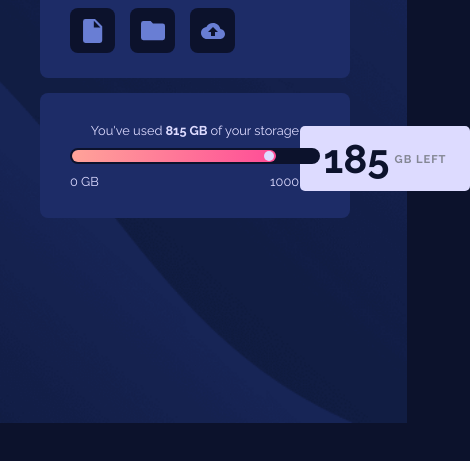
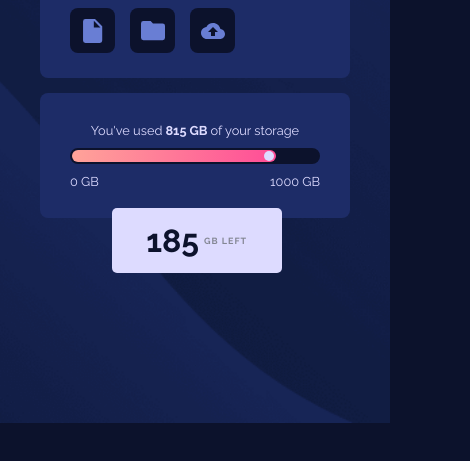
Before and after one commit to zuleykazar/DataStoredComponent, a plain HTML site: page index.html in a window 390 px wide. Shown: the part 359-820 px from the top of the page, 470 px wide, since content can reach past the window. Drawn offline with Linux system fonts and the light colour scheme.

Commit message:
CORREGIDOS DETALLES EN VISTA RESPONSIVE

```diff
--- a/index.html
+++ b/index.html
@@ -30,13 +30,13 @@
 
     </div>
 
-    <div class="box-info">
-        <div class="triangle"></div>
-        <h3>185</h3>
-        <h4>GB LEFT</h4>
-    </div>
+    <div class="box-bar">
 
-    <div class="box-bar">
+        <div class="box-info">
+            <div class="triangle"></div>
+            <h3>185</h3>
+            <h4>GB LEFT</h4>
+        </div>
 
         <div class="text1">
             <p>You've used <h5>815 GB</h5>of your storage</p>
--- a/styles.css
+++ b/styles.css
@@ -56,8 +56,8 @@ body{
 
 .box-info{
     position: absolute;
-    top: 220px;
-    left: 880px;
+    top: -4em;
+    right: 2.4em;
 
     display: flex;
     justify-content: center;
@@ -102,6 +102,7 @@ body{
 }
 
 .box-bar{
+    position: relative;
     align-self: center;
     margin-top: 45px;
 
@@ -193,6 +194,7 @@ body{
     }
 
     .box-bar{
+        position: relative;
         width: 250px;
 
         margin: 0 auto;
@@ -207,8 +209,11 @@ body{
     }
 
     .box-info{
-        top:485px;
-        left: 100px;
+        position: absolute;
+
+        top:9em;
+        left: 5.6em;
+
     }
 
     .triangle{
@@ -239,6 +244,7 @@ body{
     }
 
     .box-bar{
+        position: relative;
         width: 250px;
 
         margin: 0 auto;
@@ -253,8 +259,10 @@ body{
     }
 
     .box-info{
-        top: 485px;
-        left: 300px;
+        position:absolute;
+
+        top:9em;
+        left: 5.6em;
     }
 
     .triangle{
```
